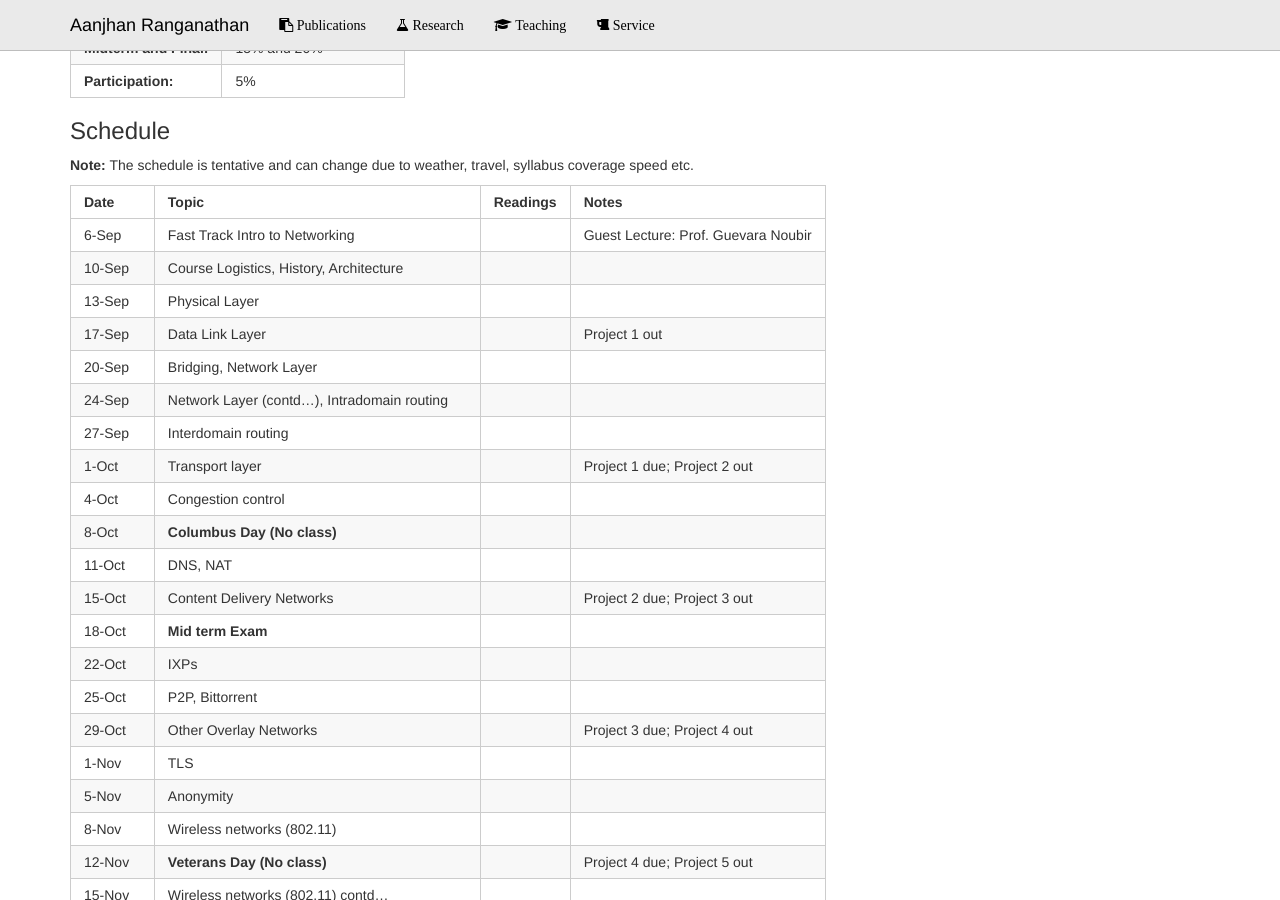
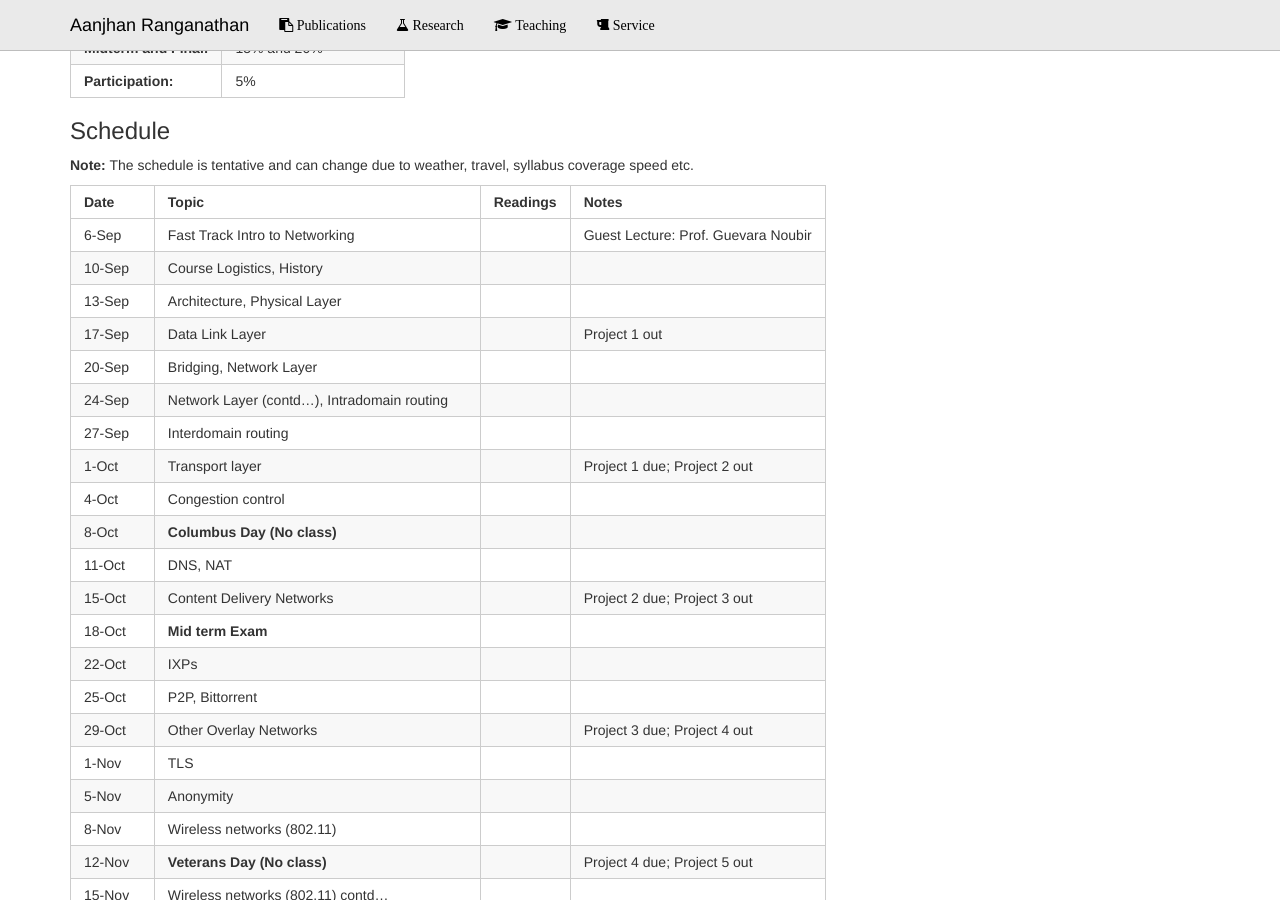
Before and after one commit to aanjhan/mywebsite, a Jekyll site: the page built from teaching/courses/fall18/index.md, in a window 1280 px wide and 900 px high, scrolled down 953 px. Built offline with Jekyll 4.4.1, drawn with Linux system fonts in a browser that asks for light colours.

Commit message:
updated schedule

```diff
--- a/teaching/courses/fall18/index.md
+++ b/teaching/courses/fall18/index.md
@@ -51,8 +51,8 @@ You will form groups of two people (possibly three, if necessary) to do the proj
 | Date   | Topic                                       | Readings | Notes                               |
 |--------|---------------------------------------------|----------|-------------------------------------|
 | 6-Sep  | Fast Track Intro to Networking              |          | Guest Lecture: Prof. Guevara Noubir |
-| 10-Sep | Course Logistics, History, Architecture     |          |                                     |
-| 13-Sep | Physical Layer                              |          |                                     |
+| 10-Sep | Course Logistics, History      |          |                                     |
+| 13-Sep | Architecture, Physical Layer                              |          |                                     |
 | 17-Sep | Data Link Layer                             |          | Project 1 out                       |
 | 20-Sep | Bridging, Network Layer                     |          |                                     |
 | 24-Sep | Network Layer (contd…), Intradomain routing |          |                                     |
```
Also changed, not shown: 7 other files.
